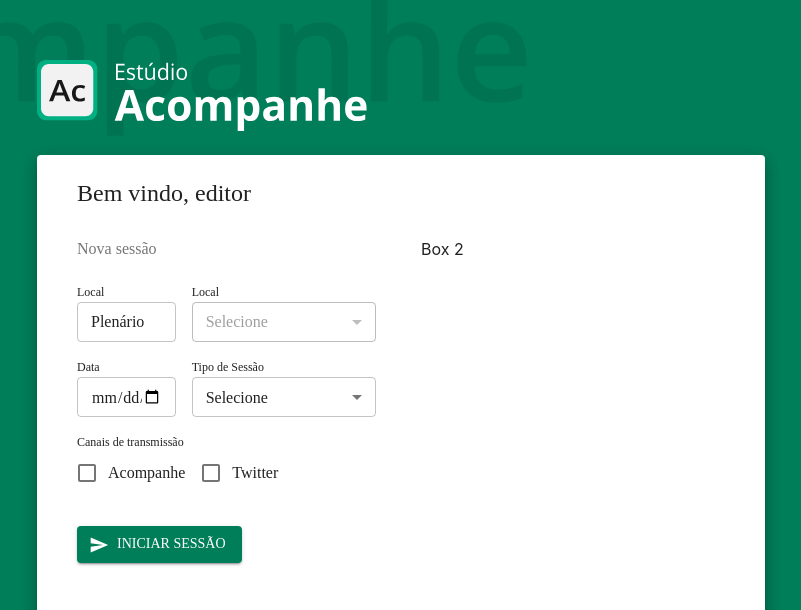
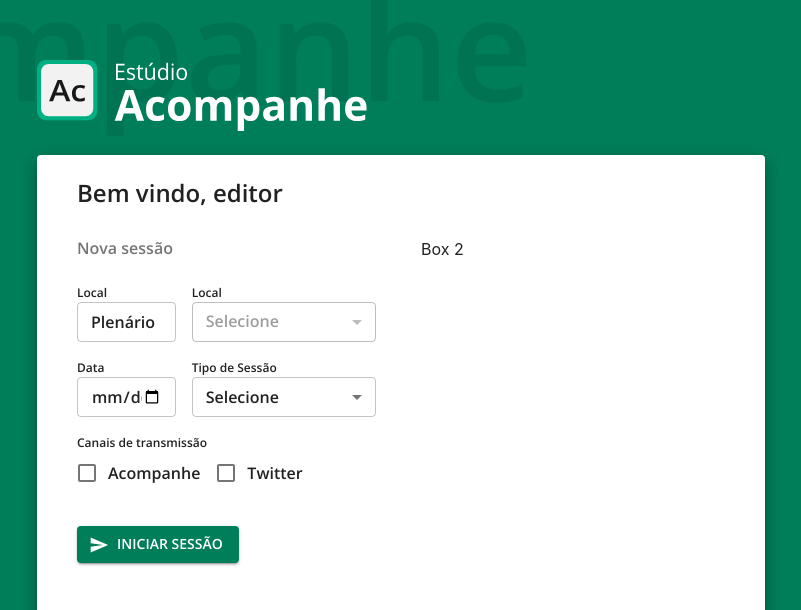
Before and after one commit to labhackercd/linguagem-simples-front, a React (Create React App) app: page /estudio in a window 1280 px wide. Shown: the part 190-800 px from the top of the page, without its empty margins (333-1134 px from the left). Built offline with nearby package versions, Linux system fonts and the light colour scheme.

Commit message:
#16 - Fixing open sans font import

```diff
--- /dev/null
+++ b/public/fonts/fonts.css
@@ -0,0 +1,6 @@
+@font-face {
+    font-family: 'opensans';
+    font-weight: normal;
+    font-style: normal;
+    src: url('./OpenSans-SemiBold.ttf');
+  }
--- a/public/index.html
+++ b/public/index.html
@@ -15,6 +15,7 @@
       user's mobile device or desktop. See https://developers.google.com/web/fundamentals/web-app-manifest/
     -->
     <link rel="manifest" href="%PUBLIC_URL%/manifest.json" />
+    <link rel="stylesheet" href="%PUBLIC_URL%/fonts/fonts.css">
     <!--
       Notice the use of %PUBLIC_URL% in the tags above.
       It will be replaced with the URL of the `public` folder during the build.
--- a/src/App.js
+++ b/src/App.js
@@ -10,6 +10,7 @@
 const openSansSemiBold = {
   fontFamily: 'OpenSans',
   fontStyle: 'normal',
+  fontDisplay: 'swap',
   src: `
     local('OpenSans'),
     local('OpenSans-SemiBold'),
@@ -19,7 +20,7 @@
 
 const theme = createMuiTheme({
   typography: {
-    fontFamily: 'OpenSans',
+    fontFamily: "OpenSans",
     body:{
       fontSize:12,
       fontStyle: 'semibold',
```
Also changed, not shown: public/fonts/OpenSans-SemiBold.ttf (added), 1 other file (tests, documents, lock files or other folders).
